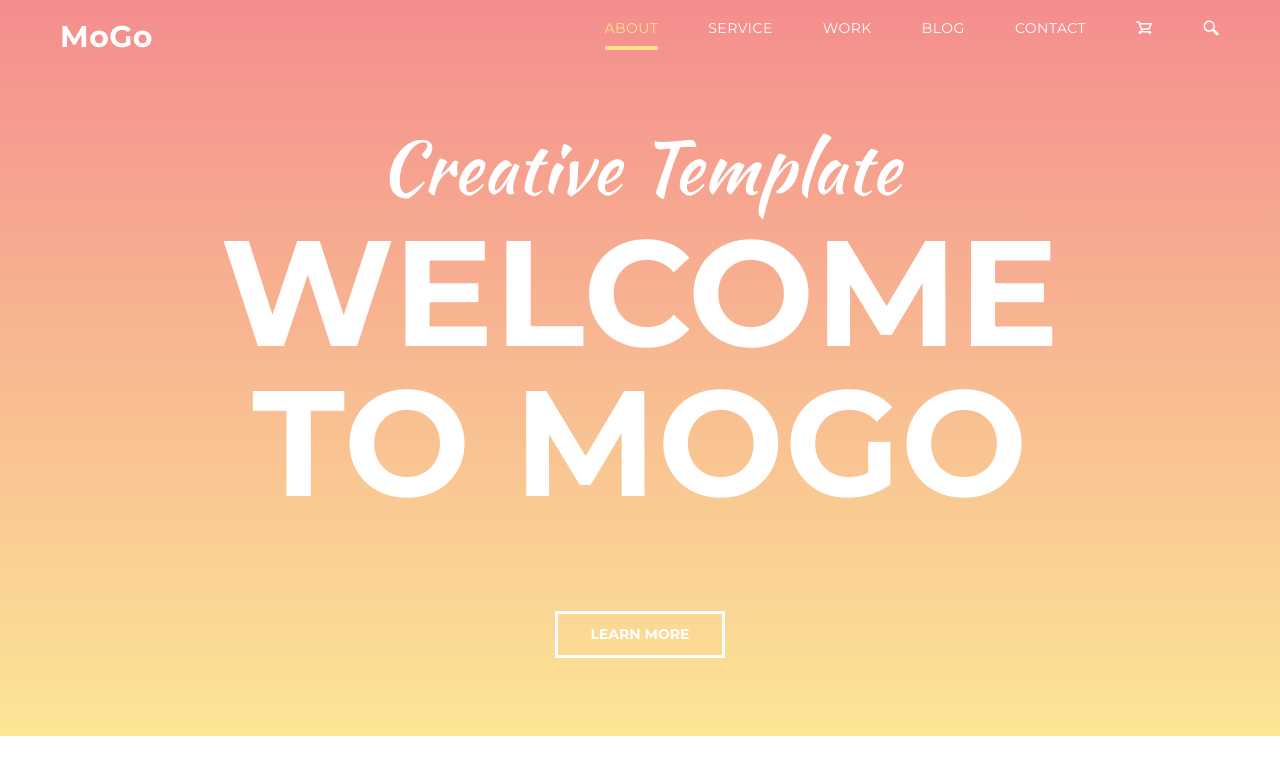
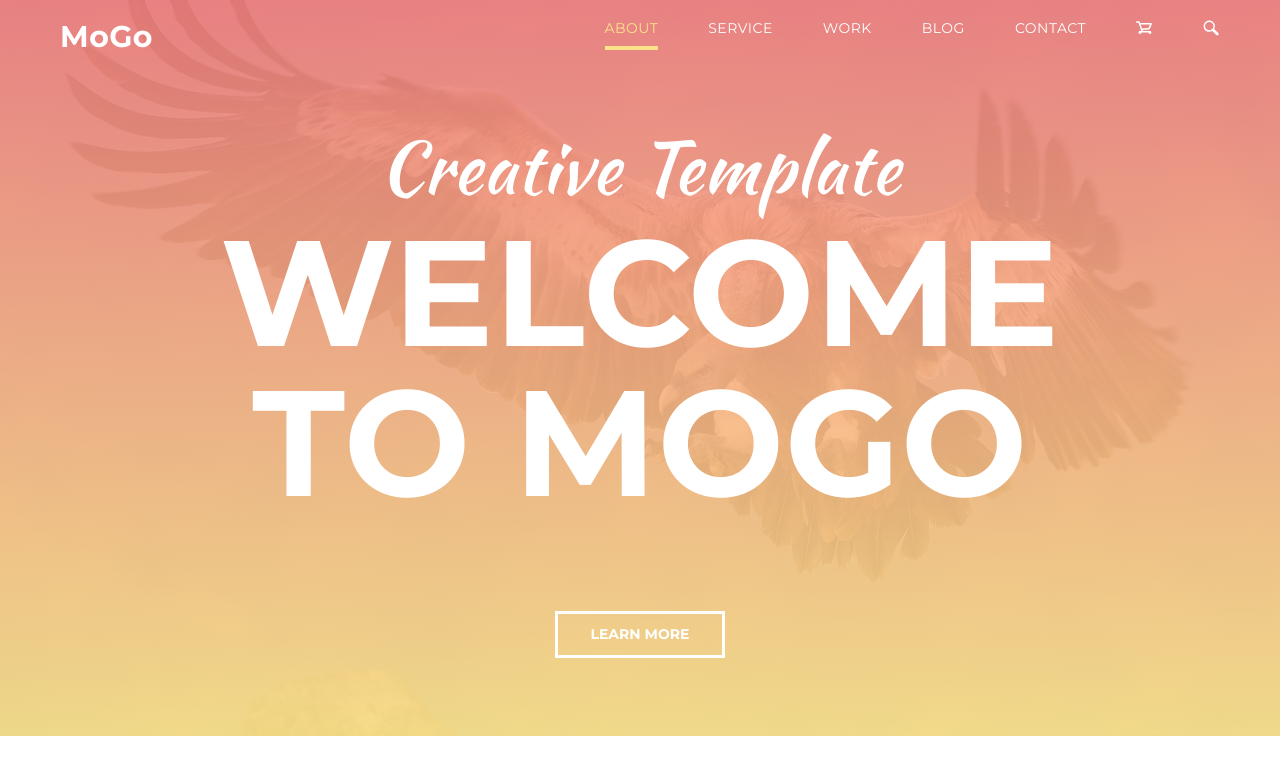
Before and after one commit to DominikDanielewicz/mogo, a plain HTML site: page index.html in a window 1280 px wide. Shown: the top 783 px of the page. Drawn offline with nearby package versions, Linux system fonts and the light colour scheme; the site is published under a folder, as on GitHub Pages, so addresses that start at the root find nothing.

Commit message:
favicon update

```diff
--- a/css/main.css
+++ b/css/main.css
@@ -135,8 +135,8 @@ ul {
 
 .header {
   grid-column: full-start/full-end;
-  background-image: -webkit-gradient(linear, left bottom, left top, from(rgba(252, 227, 138, 0.9019607843)), to(rgba(243, 129, 129, 0.9019607843))), url("../../images/eagle.jpg");
-  background-image: linear-gradient(0deg, rgba(252, 227, 138, 0.9019607843) 0%, rgba(243, 129, 129, 0.9019607843) 100%), url("../../images/eagle.jpg");
+  background-image: -webkit-gradient(linear, left bottom, left top, from(rgba(252, 227, 138, 0.9019607843)), to(rgba(243, 129, 129, 0.9019607843))), url("../images/eagle.jpg");
+  background-image: linear-gradient(0deg, rgba(252, 227, 138, 0.9019607843) 0%, rgba(243, 129, 129, 0.9019607843) 100%), url("../images/eagle.jpg");
   background-repeat: no-repeat;
   background-size: cover;
   background-position: center;
--- a/index.html
+++ b/index.html
@@ -15,7 +15,7 @@
       rel="stylesheet"
     />
     <link rel="stylesheet" href="css/main.min.css" />
-    <link rel="icon" type="image/x-icon" href="/images/favicon.ico" />
+    <link rel="icon" type="image/x-icon" href="./images/favicon.ico" />
     <title>MoGo</title>
   </head>
   <body class="container">
```
Also changed, not shown: css/main.min.css.
